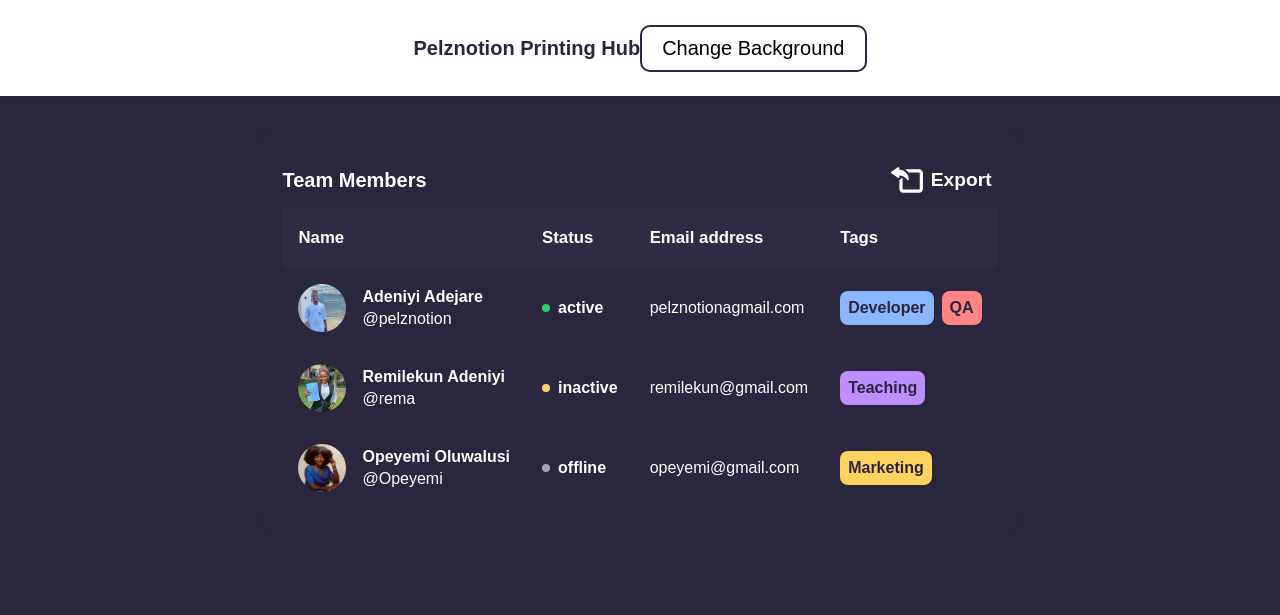
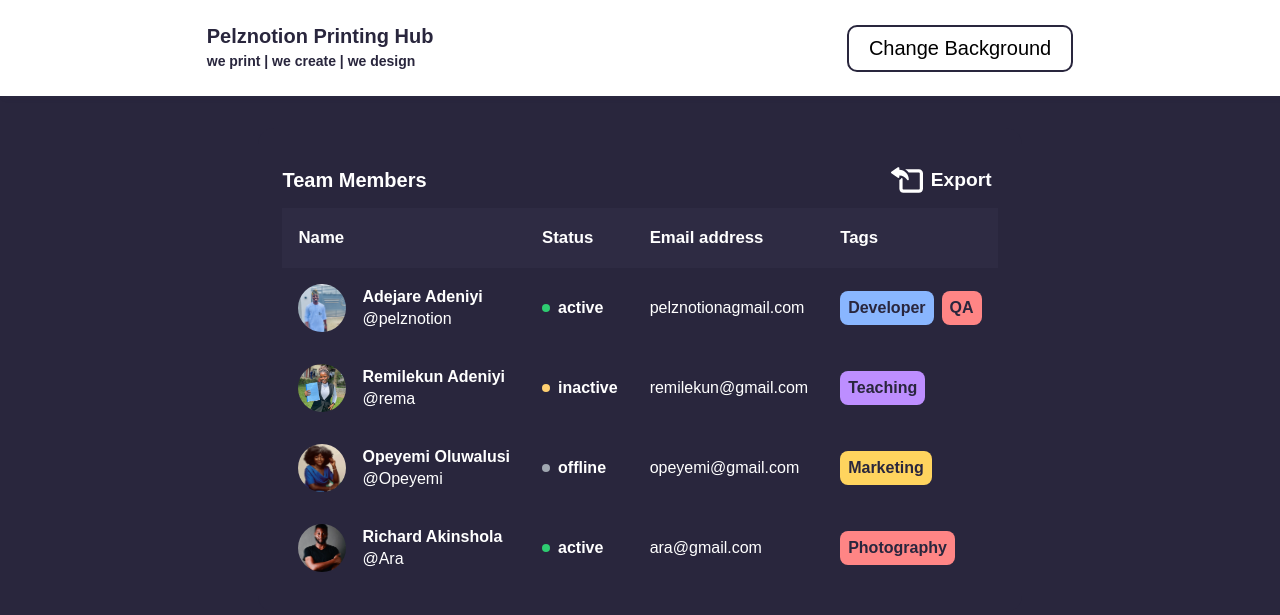
Before and after one commit to Pelznotion/table, a plain HTML site: page index.html in a window 1280 px wide. Drawn offline with Linux system fonts and the light colour scheme.

Commit message:
Update index.html

```diff
--- a/index.html
+++ b/index.html
@@ -18,11 +18,13 @@
   <body>
     <nav class="container">
       <div class="logo">
-        <h2>Pelznotion Printing Hub</h2>
-        <button class="back-btn" id="btn" type="button">
-          Change Background
-        </button>
+        <h2>
+          Pelznotion Printing Hub<br /><span
+            >we print | we create | we design</span
+          >
+        </h2>
       </div>
+      <button class="back-btn" id="btn" type="button">Change Background</button>
     </nav>
     <div class="table-widget">
       <div class="caption">
@@ -75,7 +77,7 @@
             <td class="team-member-profile">
               <img src="assets/pelz.JPG" alt="pelz avatar" />
               <div class="profile-info">
-                <div class="profile-info__name">Adeniyi Adejare</div>
+                <div class="profile-info__name">Adejare Adeniyi</div>
                 <div class="profile-info__alias">@pelznotion</div>
               </div>
             </td>
@@ -135,6 +137,27 @@
               </div>
             </td>
           </tr>
+          <tr>
+            <td class="team-member-profile">
+              <img src="assets/ara.jpg" alt="ara avatar" />
+              <div class="profile-info">
+                <div class="profile-info__name">Richard Akinshola</div>
+                <div class="profile-info__alias">@Ara</div>
+              </div>
+            </td>
+            <td>
+              <div class="status">
+                <div class="status__circle status--active"></div>
+                active
+              </div>
+            </td>
+            <td>ara@gmail.com</td>
+            <td>
+              <div class="tags">
+                <div class="tag tag--QA">Photography</div>
+              </div>
+            </td>
+          </tr>
         </tbody>
       </table>
     </div>
```
